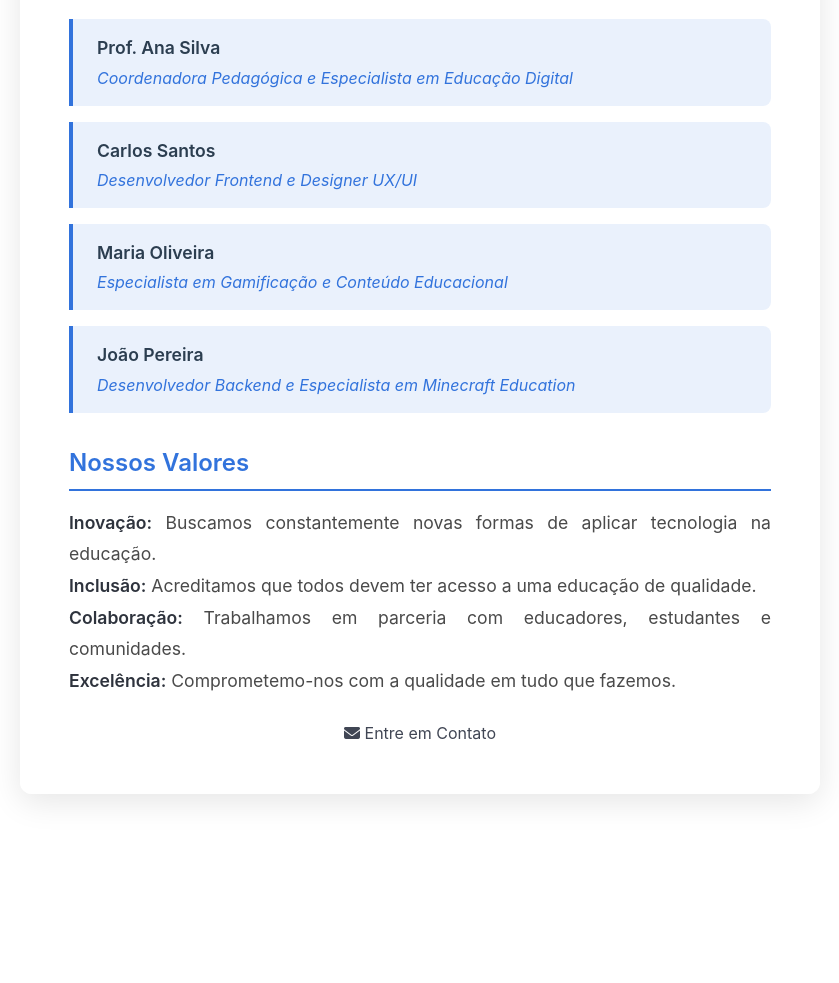
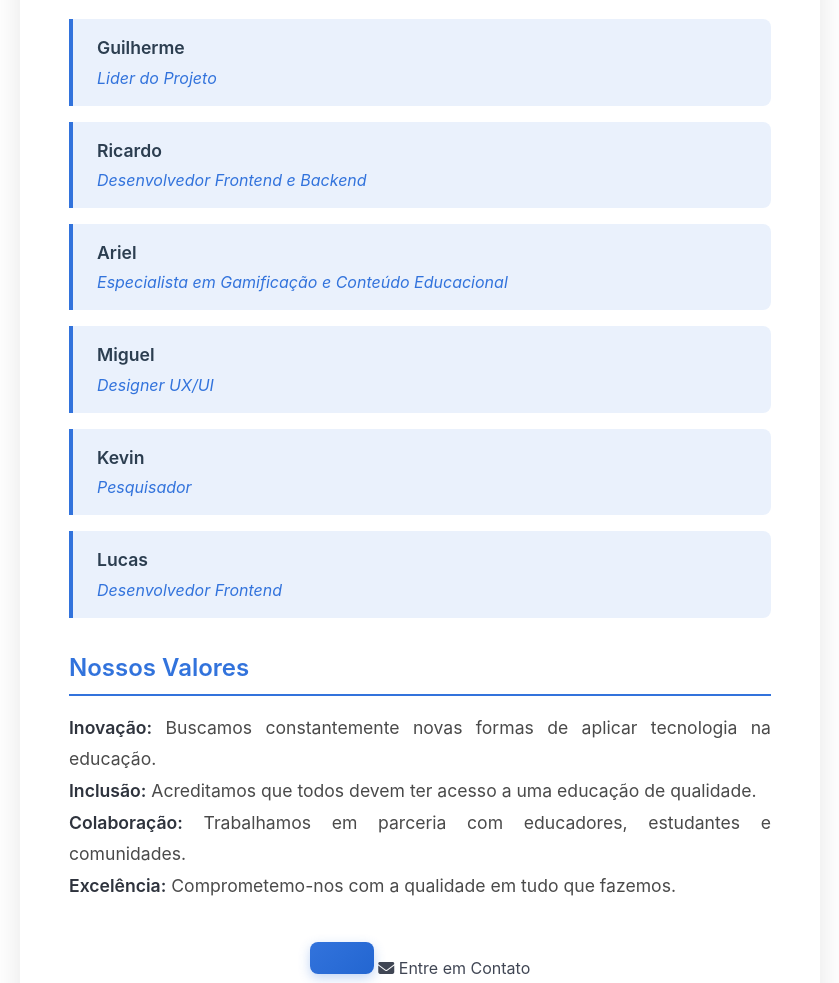
Before and after one commit to LucasLeal0619/Jogos-Educacionais, a plain HTML site: page FrontEnd/pages/quemSomos.html in a window 1280 px wide. Shown: the part 860-1843 px from the top of the page, without its empty margins (220-1059 px from the left). Before the commit the page ends 1686 px from the top, so only its background shows below. Drawn offline with nearby package versions, Linux system fonts and the light colour scheme; a small style sheet from the web is missing.

Commit message:
Atualização quem somos

```diff
--- a/FrontEnd/pages/quemSomos.html
+++ b/FrontEnd/pages/quemSomos.html
@@ -67,22 +67,37 @@
             <h2 class="section-title">Nossa Equipe</h2>
             <ul class="team-list">
                 <li class="team-member">
-                    <div class="member-name">Prof. Ana Silva</div>
-                    <div class="member-role">Coordenadora Pedagógica e Especialista em Educação Digital</div>
+                    <div class="member-name">Guilherme</div>
+                    <div class="member-role">Lider do Projeto</div>
                 </li>
                 <li class="team-member">
-                    <div class="member-name">Carlos Santos</div>
-                    <div class="member-role">Desenvolvedor Frontend e Designer UX/UI</div>
+                    <div class="member-name">Ricardo</div>
+                    <div class="member-role">Desenvolvedor Frontend e Backend</div>
                 </li>
                 <li class="team-member">
-                    <div class="member-name">Maria Oliveira</div>
+                    <div class="member-name">Ariel</div>
                     <div class="member-role">Especialista em Gamificação e Conteúdo Educacional</div>
                 </li>
                 <li class="team-member">
-                    <div class="member-name">João Pereira</div>
-                    <div class="member-role">Desenvolvedor Backend e Especialista em Minecraft Education</div>
+                    <div class="member-name">Miguel</div>
+                    <div class="member-role">Designer UX/UI</div>
                 </li>
+            <li class="team-member">
+                    <div class="member-name">Kevin</div>
+                    <div class="member-role">Pesquisador</div>
+                </li>
+            <li class="team-member">
+                    <div class="member-name">Lucas</div>
+                    <div class="member-role">Desenvolvedor Frontend</div>
+                </li>
+
+
+
             </ul>
+
+
+
+
 
             <h2 class="section-title">Nossos Valores</h2>
             <p class="content-text">
@@ -93,8 +108,9 @@
             </p>
 
             <div style="text-align: center;">
+                <a href="mailto:etucation288@gmail.com" class="contact-button"></a>
+                    <i class="fas fa-envelope"></i> Entre em Contato
 
-                    <i class="fas fa-envelope"></i> Entre em Contato
                 </a>
             </div>
         </div>
```
